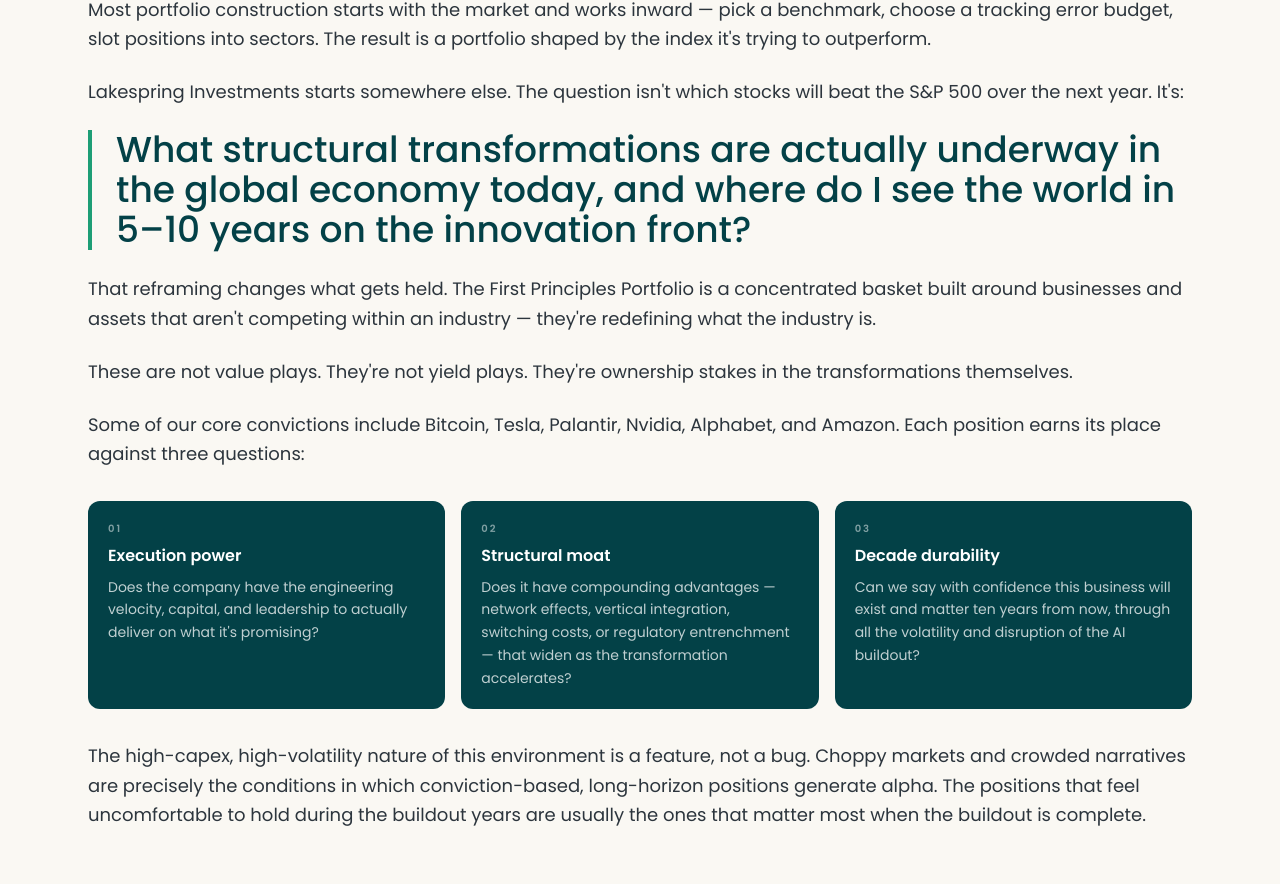
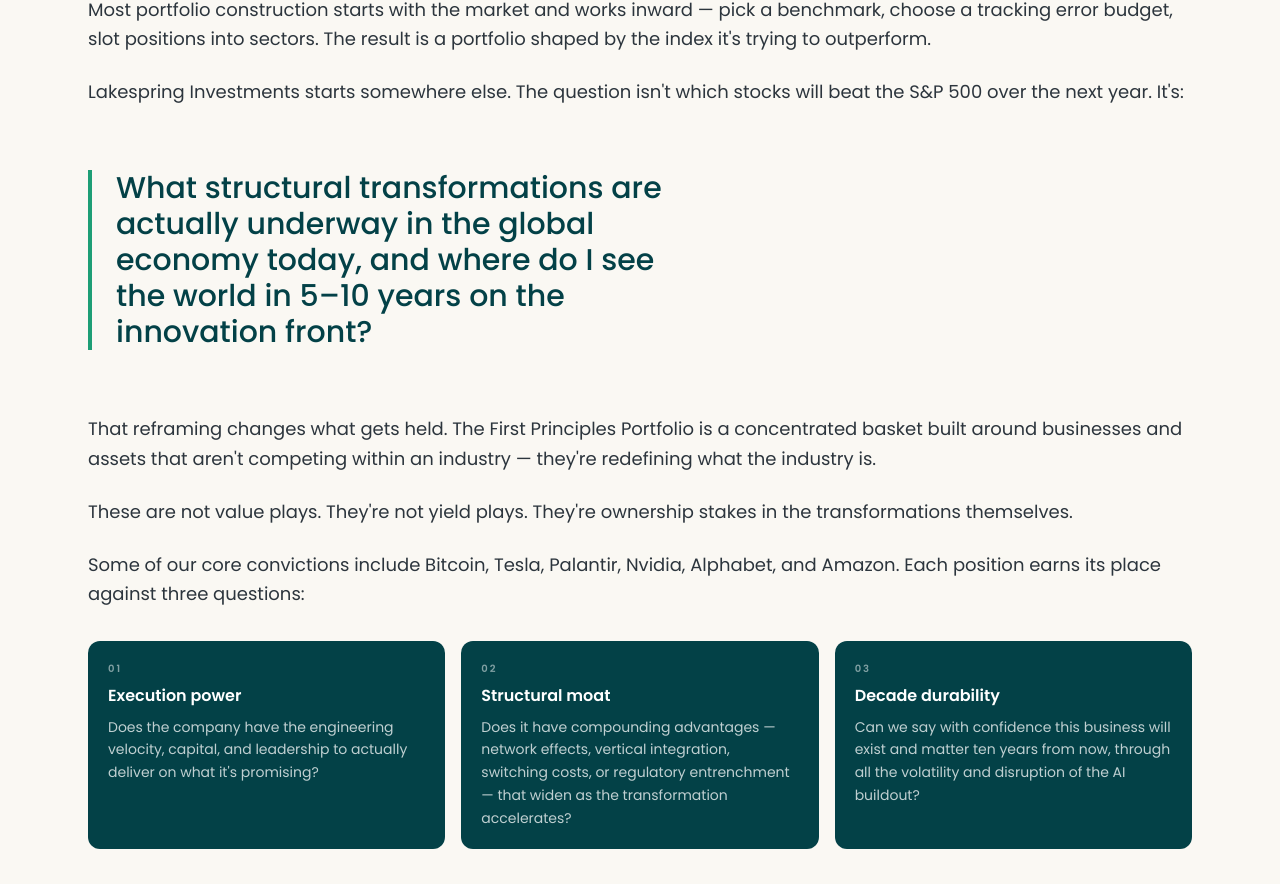
Before and after one commit to lakespringinvestments/lakespring-site, a Next.js app: page /thesis in a window 1280 px wide. Shown: the part 2910-3794 px from the top of the page. Built offline with nearby package versions, Linux system fonts and the light colour scheme; no server answers.

Commit message:
Blockquote spacing fixed — pulled outside space-y-6, max-w-xl for 4 lines

```diff
--- a/src/app/thesis/page.tsx
+++ b/src/app/thesis/page.tsx
@@ -240,10 +240,17 @@ export default function ThesisPage() {
               Lakespring Investments starts somewhere else. The question isn&apos;t which stocks
               will beat the S&amp;P 500 over the next year. It&apos;s:
             </p>
-            <blockquote className="border-l-4 border-sage-500 pl-6 mt-14 mb-14 text-2xl md:text-4xl text-teal-600 font-medium leading-snug">
+          </div>
+
+          {/* Blockquote — outside space-y-6 so margins aren't collapsed */}
+          <div className="my-12 md:my-16">
+            <blockquote className="border-l-4 border-sage-500 pl-6 max-w-xl text-2xl md:text-3xl text-teal-600 font-medium leading-snug">
               What structural transformations are actually underway in the global economy today,
               and where do I see the world in 5–10 years on the innovation front?
             </blockquote>
+          </div>
+
+          <div className="space-y-6 text-ink-700 text-lg leading-relaxed">
             <p>
               That reframing changes what gets held. The First Principles Portfolio is a
               concentrated basket built around businesses and assets that aren&apos;t competing
```
